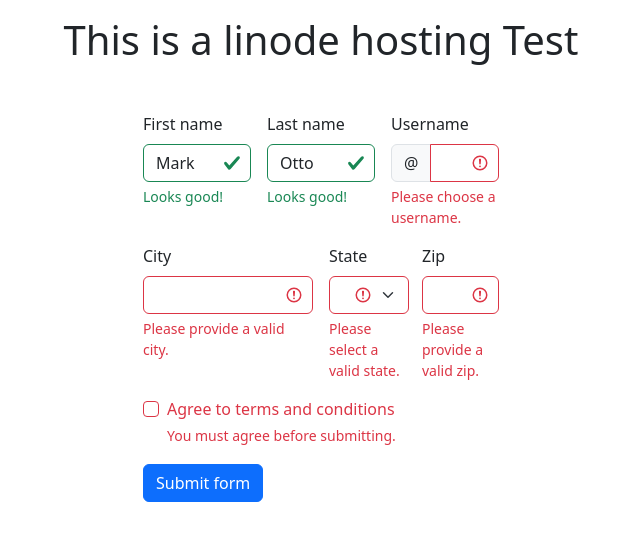
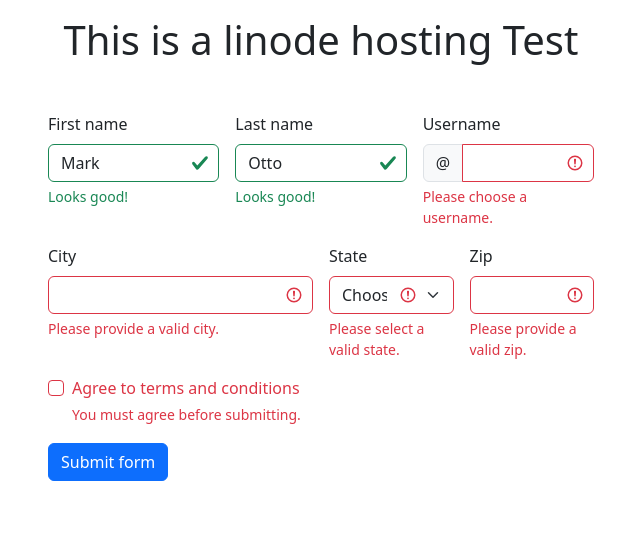
Before and after one commit to TrippleA-Ashaba/django, a Django app: template linode_test/templates/linode_test/index.html in a window 1280 px wide. Shown: the part 56-597 px from the top of the page, without its empty margins (319-959 px from the left). Run offline with Django 4.2, Linux system fonts and the light colour scheme; the template is opened without the code that fills it, so the values that code supplies are empty; parts of the project's set-up code (start-up, migrations or seed data) failed here and were passed over.

Commit message:
linode test

```diff
--- a/linode_test/templates/linode_test/index.html
+++ b/linode_test/templates/linode_test/index.html
@@ -74,7 +74,7 @@
 			<h1 class="text-center my-3">This is a linode hosting Test</h1>
 			<div class="row mt-5">
 				<div class="col"></div>
-				<div class="col">
+				<div class="col-md-6 col-lg-6">
 					<form class="row g-3">
 						<div class="col-md-4">
 							<label for="validationServer01" class="form-label">First name</label>
```
